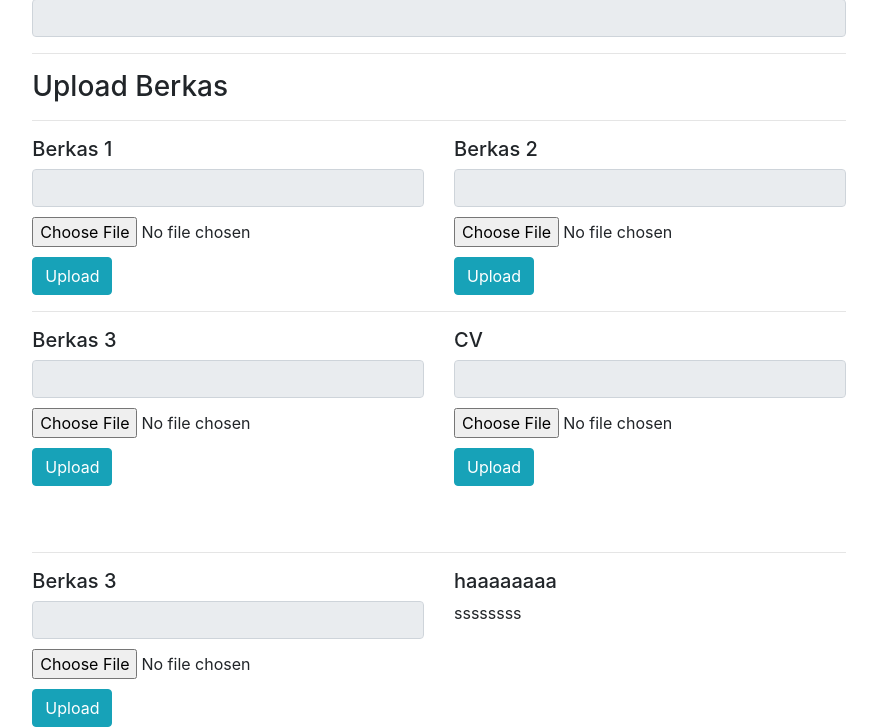
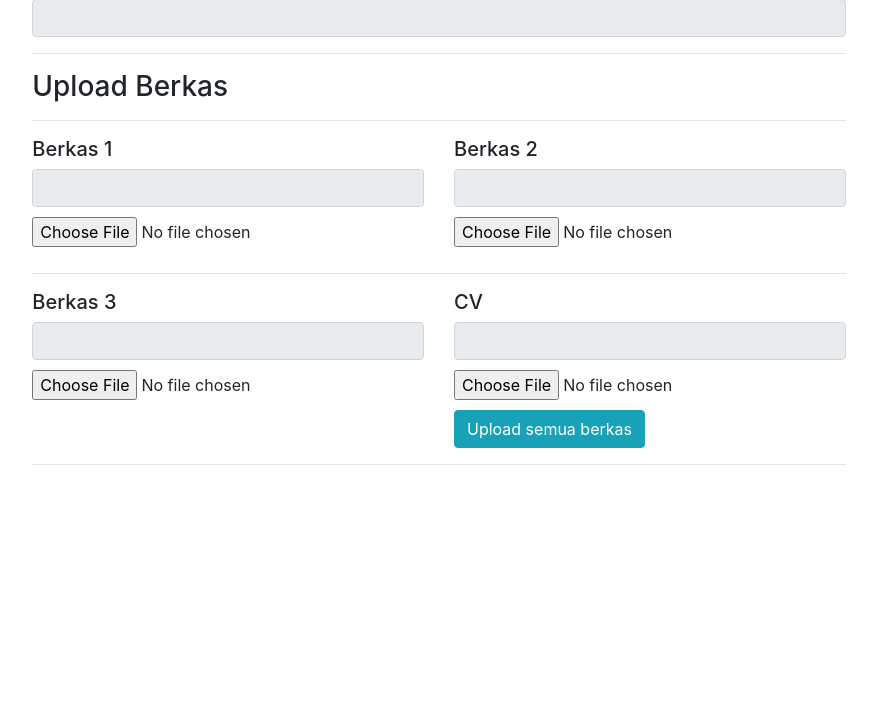
Before and after one commit to GunturWidodo/plnn, a PHP site: page /bio.php in a window 1280 px wide. Shown: the part 572-1299 px from the top of the page, without its empty margins (201-1078 px from the left). After the commit the page ends 1037 px from the top, so only its background shows below. Run offline with PHP 8.4, Linux system fonts and the light colour scheme; the visitor is signed in with stand-in values (Sample User, id 1); data that the repository does not hold is empty; some libraries are stand-ins or nearby versions.

Commit message:
Update bio.php

```diff
--- a/bio.php
+++ b/bio.php
@@ -82,9 +82,9 @@
   <!-- Bagian Upload -->
       <h3>Upload Berkas</h3>
       <hr>
+      <form method="post" action="server/upload.php" enctype="multipart/form-data">
       <div class="row">
         <div class="col">
-          <form method="post" action="server/uploadBerkas.php" enctype="multipart/form-data">
           <h5>Berkas 1
           <?php
             $query = mysqli_query($db, $sql);
@@ -98,9 +98,7 @@
           ?>
           </h5>
           <input id="filename" type="text" class="form-control" disabled="">
-            <input style="padding:10px 0" id="upload" type="file" name="myfile"> <br>
-            <button class="btn btn-info" type="submit" name="save">Upload</button>
-          </form>
+          <input style="padding:10px 0" id="upload" type="file" name="myfile[]"> <br>
         </div>
         <hr>
         <div class="col">
@@ -117,11 +115,8 @@
               }
             ?>
           </h5>
-          <form method="post" action="server/uploadBerkas.php" enctype="multipart/form-data">
           <input id="filename2" type="text" class="form-control" disabled="">
-            <input style="padding:10px 0" id="upload2" type="file" name="myfile"> <br>
-            <button class="btn btn-info" type="submit" name="save2">Upload</button>
-          </form>
+          <input style="padding:10px 0" id="upload2" type="file" name="myfile[]"> <br>
         </div>
       </div>
       <hr>
@@ -139,11 +134,8 @@
               }
             ?>
           </h5>
-          <form method="post" action="server/uploadBerkas.php" enctype="multipart/form-data">
           <input id="filename3" type="text"  class="form-control" disabled="">
-            <input style="padding:10px 0" id="upload3" type="file" name="myfile"> <br>
-            <button class="btn btn-info" type="submit" name="save3">Upload</button>
-          </form>
+          <input style="padding:10px 0" id="upload3" type="file" name="myfile[]"> <br>
         </div>
         <hr>
         <div class="col">
@@ -159,38 +151,16 @@
               }
             ?>
           </h5>
-          <form method="post" action="server/uploadBerkas.php" enctype="multipart/form-data">
           <input id="filename4" type="text"  class="form-control" disabled="">
-            <input style="padding:10px 0" id="upload4" type="file" name="myfile"> <br>
-            <button class="btn btn-info" type="submit" name="save4" style="margin-bottom: 50px;">Upload</button>
-          </form>
+          <input style="padding:10px 0" id="upload4" type="file" name="myfile[]"> <br>
+          <button class="btn btn-info" type="submit" name="save">Upload semua berkas</button>
         </div>
       </div>
+    </form>
       <hr>
       <div class="row">
         <div class="col">
-        <h5>Berkas 3
-            <?php
-            $query = mysqli_query($db, $sql);
-            while ($row = mysqli_fetch_array($query)) {
-              if (!empty($row['berkas3'])) {
-                echo '<i class="fas fa-check" style="color: #1ae03f;"></i>';
-              } else {
-                echo " ";
-              }
-            }
-           ?>
-        </h5>
-          <form method="post" action="server/uploadBerkas3.php" enctype="multipart/form-data">
-            <input id="filename3" type="text"  class="form-control" disabled="">
-            <input style="padding:10px 0" id="upload3" type="file" name="myfile"> <br>
-            <button class="btn btn-info" type="submit" name="save3">Upload</button>
-          </form>
-        </div>
-        <div class="col">
-          <h5>haaaaaaaa</h5>
-          <form action="server/uplod.php" method="post" enctype="multipart/form-data">ssssssss</form>
-
+          <h5></h5>
         </div>
       </div>
     </div>
```
Lines whose indentation alone changed are shown as unchanged.
